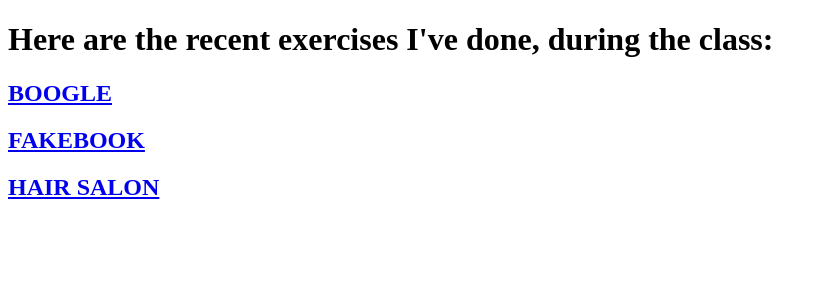
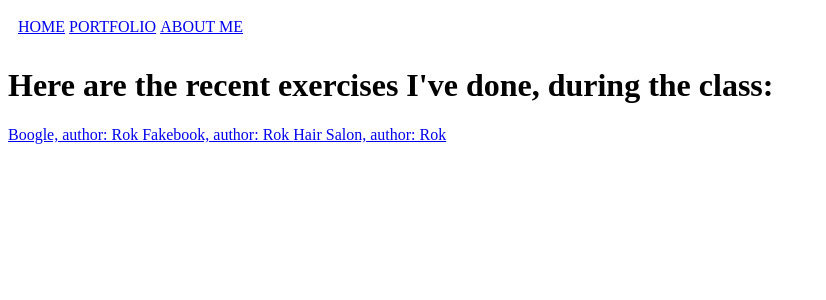
Before and after one commit to ZabretRok/HW9_My_homepage, a Flask app: page /portfolio in a window 1280 px wide. Shown: the top 300 px of the page, without its empty margins (0-826 px from the left). Run offline with Flask 2, Linux system fonts and the light colour scheme.

Commit message:
added ineritance with Jinja for HW16.1

```diff
--- a/main.py
+++ b/main.py
@@ -1,3 +1,5 @@
+import datetime
+
 from flask import Flask, render_template
 
 app = Flask(__name__)
@@ -5,7 +7,8 @@ app = Flask(__name__)
 
 @app.route("/")
 def index():
-    return render_template("index.html")
+
+    return render_template("index.html", author = "Rok")
 
 
 @app.route("/about")
@@ -15,7 +18,10 @@ def about():
 
 @app.route("/portfolio")
 def portfolio():
-    return render_template("portfolio.html")
+    exercises = [{"title": "Boogle", "author": "Rok", "url": "/portfolio/boogle"},
+                 {"title": "Fakebook", "author": "Rok", "url": "/portfolio/fakebook"},
+                 {"title": "Hair Salon", "author": "Rok", "url": "/portfolio/hair-salon"}]
+    return render_template("portfolio.html", exercises = exercises)
 
 
 @app.route("/portfolio/fakebook")
--- /dev/null
+++ b/templates/base.html
@@ -0,0 +1,26 @@
+<!DOCTYPE html>
+<html lang="en">
+<head>
+<style>
+    ul {
+        list-style-type: none;
+        margin: 0;
+        padding: 10px;
+        }
+    li {
+        display: inline;
+        }
+</style>
+    <meta charset="UTF-8">
+    <title>{% block title %}{% endblock %} | My Webpage</title>
+</head>
+<body>
+<ul>
+    <li><a href="/">HOME</a></li>
+    <li><a href="/portfolio">PORTFOLIO</a></li>
+    <li><a href="/about">ABOUT ME</a></li>
+</ul>
+    {% block content %}
+    {% endblock content %}
+</body>
+</html>
--- a/templates/portfolio.html
+++ b/templates/portfolio.html
@@ -1,14 +1,10 @@
-<!DOCTYPE html>
-<html lang="en">
-<head>
-    <meta charset="UTF-8">
-    <title>Portfolio</title>
-</head>
-<body>
+{% extends "base.html" %}
+
+{% block title %}Portfolio{% endblock%}
+
+{% block content %}
     <h1>Here are the recent exercises I've done, during the class:</h1>
-
-    <h2><a href="portfolio/boogle">BOOGLE</a></h2>
-    <h2><a href="portfolio/fakebook">FAKEBOOK</a></h2>
-    <h2><a href="portfolio/hair-salon">HAIR SALON</a></h2>
-</body>
-</html>
+    {% for exercise in exercises %}
+    <li><a href="{{ exercise.url }}">{{exercise.title}}, author: {{exercise.author}} </a></li>
+    {% endfor %}
+{% endblock %}
```
Also changed, not shown: templates/about.html (+7 -9 lines), templates/index.html (+5 -13 lines).
